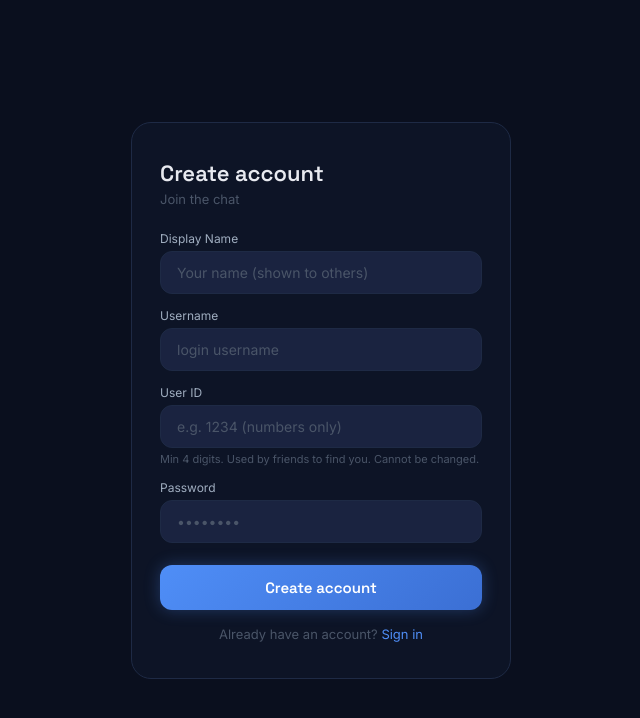
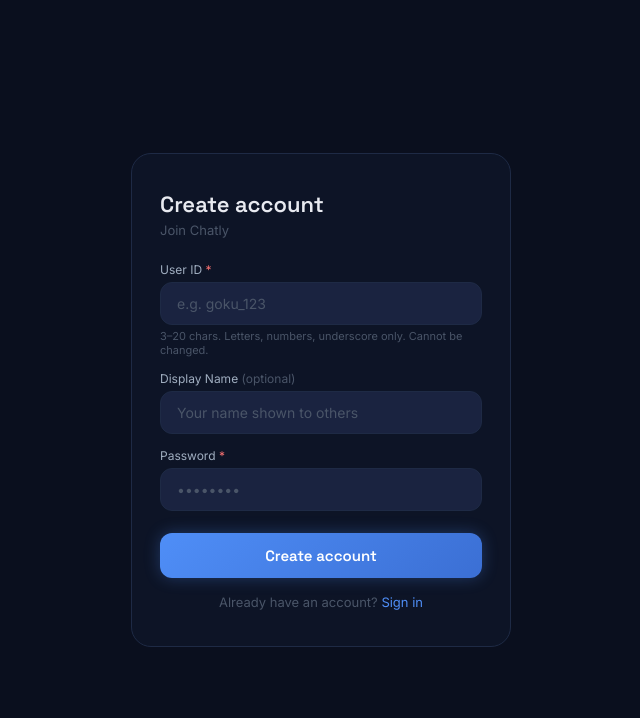
Before and after one commit to itz-me-the-kakarot/chat-app, a Flask app: page /signup in a window 1280 px wide. Shown: the top 718 px of the page, without its empty margins (319-959 px from the left). Run offline with Flask 3, Linux system fonts and the light colour scheme; some libraries are stand-ins or nearby versions.

Commit message:
Update signup.html

```diff
--- a/templates/signup.html
+++ b/templates/signup.html
@@ -3,39 +3,37 @@
 <head>
   <meta charset="UTF-8"/>
   <meta name="viewport" content="width=device-width, initial-scale=1.0"/>
-  <title>Sign Up</title>
+  <title>Sign Up · Chatly</title>
   <link href="https://fonts.googleapis.com/css2?family=Space+Grotesk:wght@400;600&family=Inter:wght@400;500&display=swap" rel="stylesheet"/>
   <style>
-    *, *::before, *::after { box-sizing: border-box; margin: 0; padding: 0; }
-    body { background: #0a0f1e; color: #e8eaf0; font-family: 'Inter', sans-serif; min-height: 100vh; display: flex; align-items: center; justify-content: center; padding: 24px; }
-    .card { background: #0d1426; border: 1px solid #1e2a45; border-radius: 20px; padding: 36px 28px; width: 100%; max-width: 380px; }
-    h1 { font-family: 'Space Grotesk', sans-serif; font-size: 22px; font-weight: 600; margin-bottom: 4px; }
-    p.sub { font-size: 13px; color: #4a5568; margin-bottom: 24px; }
-    label { display: block; font-size: 12px; color: #a0aec0; margin-bottom: 5px; margin-top: 14px; }
-    input { width: 100%; background: #1a2340; border: 1px solid #1e2a45; border-radius: 12px; padding: 12px 16px; color: #e8eaf0; font-family: 'Inter', sans-serif; font-size: 14px; outline: none; transition: border-color 0.2s; }
-    input:focus { border-color: #4f8ef7; }
-    input::placeholder { color: #4a5568; }
-    .hint { font-size: 11px; color: #4a5568; margin-top: 4px; }
-    .error { background: #2d1a1a; border: 1px solid #7f1d1d; border-radius: 10px; padding: 10px 14px; font-size: 13px; color: #f87171; margin-top: 14px; }
-    button { width: 100%; margin-top: 22px; padding: 13px; background: linear-gradient(135deg, #4f8ef7, #3b6fd4); border: none; border-radius: 12px; color: white; font-family: 'Space Grotesk', sans-serif; font-size: 15px; font-weight: 600; cursor: pointer; box-shadow: 0 0 16px rgba(79,142,247,0.3); }
-    .link { text-align: center; margin-top: 16px; font-size: 13px; color: #4a5568; }
-    .link a { color: #4f8ef7; text-decoration: none; }
+    *,*::before,*::after{box-sizing:border-box;margin:0;padding:0}
+    body{background:#0a0f1e;color:#e8eaf0;font-family:'Inter',sans-serif;min-height:100vh;display:flex;align-items:center;justify-content:center;padding:24px}
+    .card{background:#0d1426;border:1px solid #1e2a45;border-radius:20px;padding:36px 28px;width:100%;max-width:380px}
+    h1{font-family:'Space Grotesk',sans-serif;font-size:22px;font-weight:600;margin-bottom:4px}
+    p.sub{font-size:13px;color:#4a5568;margin-bottom:24px}
+    label{display:block;font-size:12px;color:#a0aec0;margin-bottom:5px;margin-top:14px}
+    input{width:100%;background:#1a2340;border:1px solid #1e2a45;border-radius:12px;padding:12px 16px;color:#e8eaf0;font-family:'Inter',sans-serif;font-size:14px;outline:none;transition:border-color 0.2s}
+    input:focus{border-color:#4f8ef7}
+    input::placeholder{color:#4a5568}
+    .hint{font-size:11px;color:#4a5568;margin-top:4px}
+    .error{background:#2d1a1a;border:1px solid #7f1d1d;border-radius:10px;padding:10px 14px;font-size:13px;color:#f87171;margin-top:14px}
+    button{width:100%;margin-top:22px;padding:13px;background:linear-gradient(135deg,#4f8ef7,#3b6fd4);border:none;border-radius:12px;color:white;font-family:'Space Grotesk',sans-serif;font-size:15px;font-weight:600;cursor:pointer;box-shadow:0 0 16px rgba(79,142,247,.3)}
+    .link{text-align:center;margin-top:16px;font-size:13px;color:#4a5568}
+    .link a{color:#4f8ef7;text-decoration:none}
   </style>
 </head>
 <body>
   <div class="card">
     <h1>Create account</h1>
-    <p class="sub">Join the chat</p>
+    <p class="sub">Join Chatly</p>
     {% if error %}<div class="error">{{ error }}</div>{% endif %}
     <form method="POST">
-      <label>Display Name</label>
-      <input type="text" name="display_name" placeholder="Your name (shown to others)"/>
-      <label>Username</label>
-      <input type="text" name="username" placeholder="login username" required/>
-      <label>User ID</label>
-      <input type="text" name="user_id" placeholder="e.g. 1234 (numbers only)" pattern="\d{4,}" required/>
-      <div class="hint">Min 4 digits. Used by friends to find you. Cannot be changed.</div>
-      <label>Password</label>
+      <label>User ID <span style="color:#f87171">*</span></label>
+      <input type="text" name="user_id" placeholder="e.g. goku_123" required/>
+      <div class="hint">3–20 chars. Letters, numbers, underscore only. Cannot be changed.</div>
+      <label>Display Name <span style="color:#4a5568">(optional)</span></label>
+      <input type="text" name="display_name" placeholder="Your name shown to others"/>
+      <label>Password <span style="color:#f87171">*</span></label>
       <input type="password" name="password" placeholder="••••••••" required/>
       <button type="submit">Create account</button>
     </form>
```
